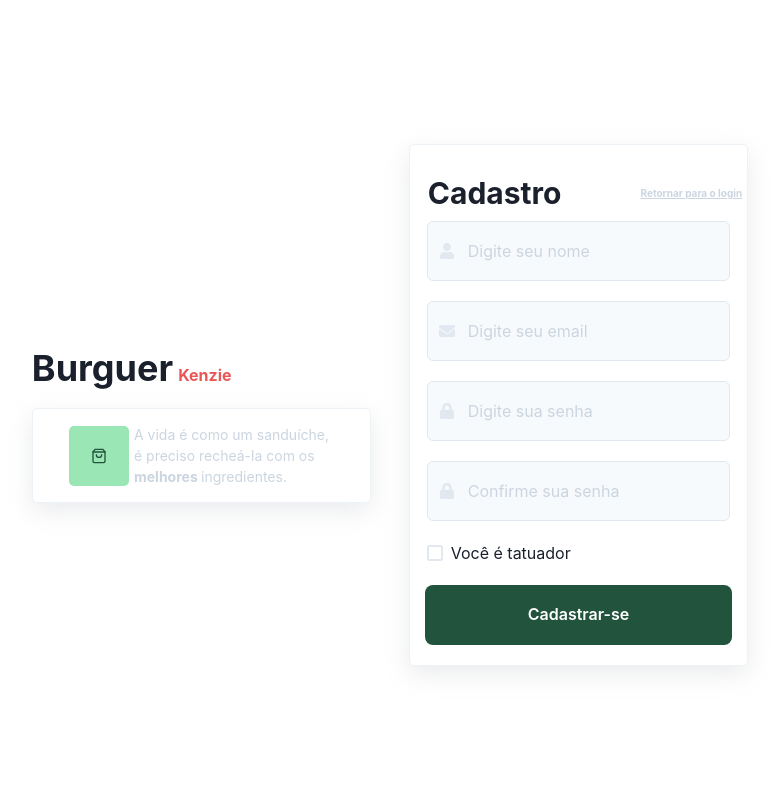
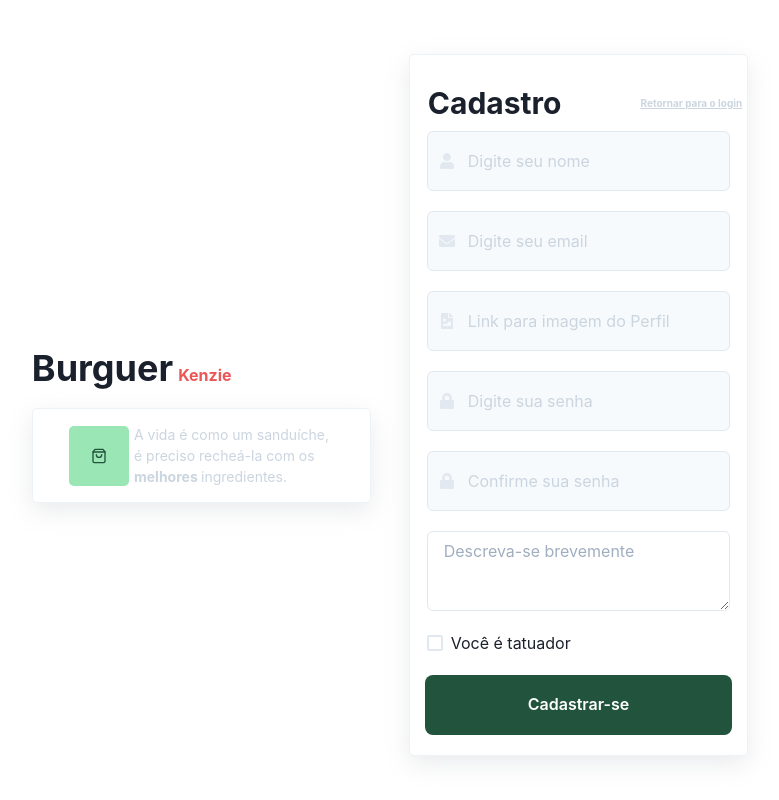
Before and after one commit to btrzdev/capstone-book-ink, a React (Create React App) app: page /register in a window 1280 px wide. Shown: the whole page, without its empty margins (250-1029 px from the left). Built offline with nearby package versions, Linux system fonts and the light colour scheme; a web font is replaced by a local one.

Commit message:
fix: refactore register page

```diff
--- a/src/pages/Register/RegisterForm.tsx
+++ b/src/pages/Register/RegisterForm.tsx
@@ -7,6 +7,7 @@ import {
   Text,
   Flex,
   Checkbox,
+  Textarea,
 } from "@chakra-ui/react";
 import { Input } from "../../components/Input";
 import {
@@ -17,7 +18,13 @@ import {
   UseFormRegister,
 } from "react-hook-form";
 import { SignUpData } from ".";
-import { FaEnvelope, FaLock, FaUser } from "react-icons/fa";
+import {
+  FaBook,
+  FaEnvelope,
+  FaFileImage,
+  FaLock,
+  FaUser,
+} from "react-icons/fa";
 import { useAuth } from "../../contexts/Auth.Context";
 import { useHistory } from "react-router-dom";
 import { Link } from "react-router-dom";
@@ -85,6 +92,16 @@ export const RegisterForm = ({
           </Flex>
           <Flex w="90%">
             <Input
+              type="text"
+              placeholder="Link para imagem do Perfil"
+              error={errors.img}
+              icon={FaFileImage}
+              {...register("img")}
+            />
+          </Flex>
+
+          <Flex w="90%">
+            <Input
               type="password"
               placeholder="Digite sua senha"
               error={errors.password}
@@ -101,6 +118,17 @@ export const RegisterForm = ({
               {...register("confirm_password")}
             />
           </Flex>
+          <Flex w="90%">
+            <Textarea
+              type="text"
+              maxLength={100}
+              placeholder="Descreva-se brevemente"
+              // error={errors.img}
+              // icon={FaBook}
+              {...register("bio")}
+            />
+          </Flex>
+
           <Flex w="90%">
             <Checkbox error={errors.isTattoists} {...register("isTattooists")}>
               Você é tatuador
--- a/src/pages/Register/index.tsx
+++ b/src/pages/Register/index.tsx
@@ -20,6 +20,7 @@ const signInSchema = yup.object().shape({
     .string()
     .oneOf([yup.ref("password"), null], "Senhas diferentes"),
   img: yup.string(),
+  bio: yup.string(),
   isTattooists: yup.boolean(),
 });
 
@@ -28,6 +29,7 @@ export interface SignUpData {
   password: string;
   name: string;
   img?: string;
+  bio?: string;
   confirm_password?: string;
   isTattooists: boolean;
 }
@@ -49,6 +51,7 @@ export const Register = () => {
 
   const handleSignUp = (data: SignUpData) => {
     setLoading(true);
+    console.log(data);
     delete data.confirm_password;
 
     registerUser(data)
```
